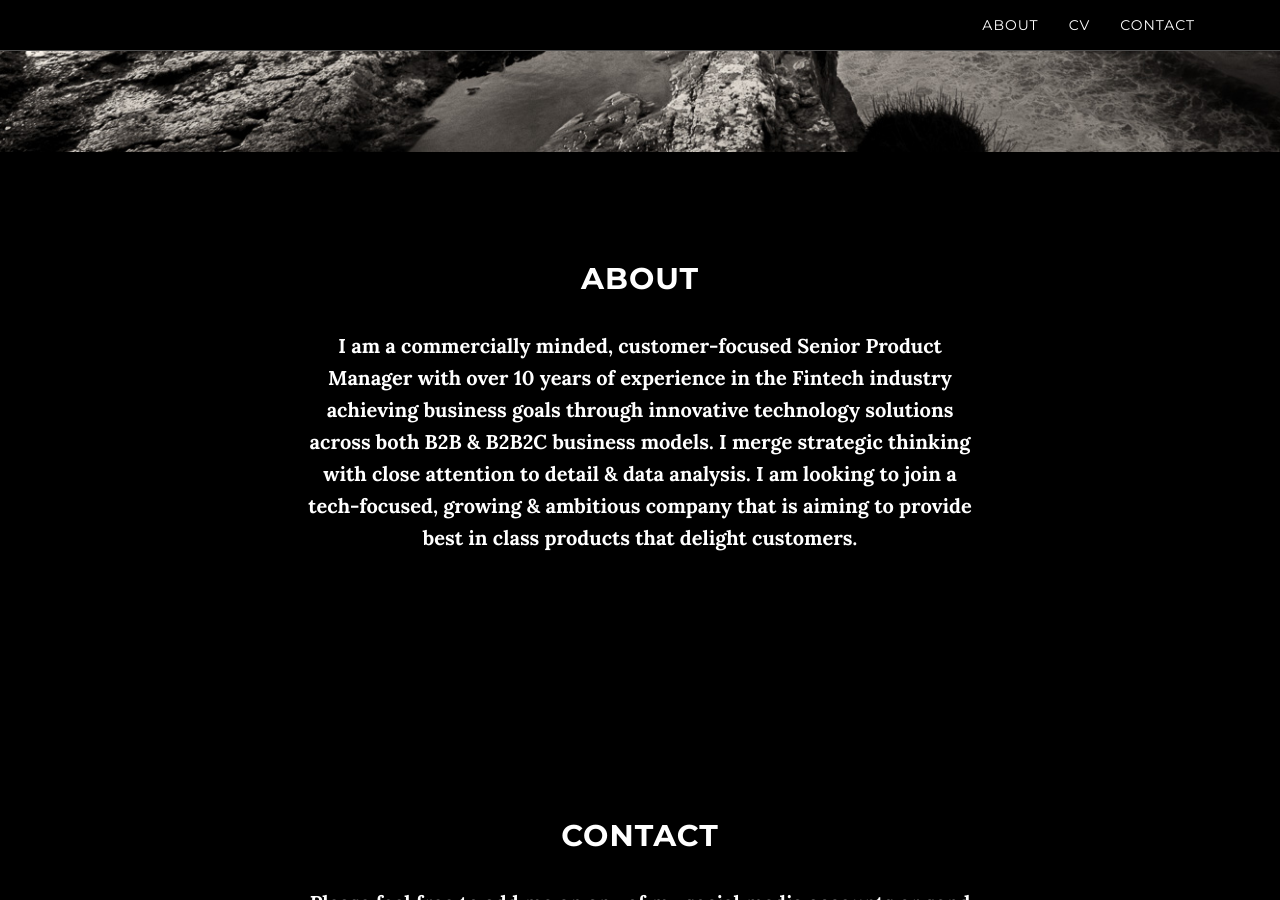
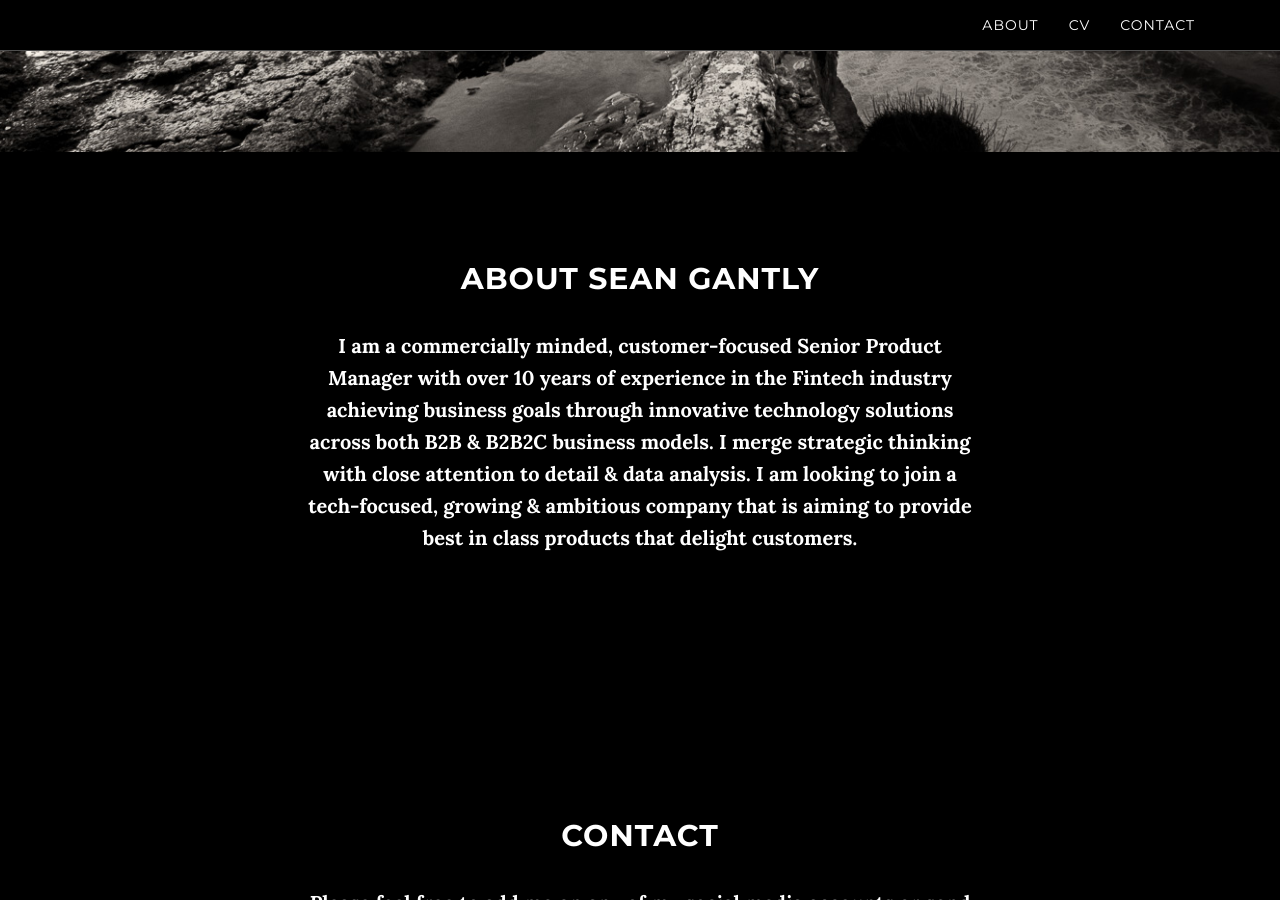
Before and after one commit to seangantly/seangantly.github.io, a Jekyll site: the page built from index.html, in a window 1280 px wide and 900 px high, scrolled down 748 px. Built offline with Jekyll 4.4.1, drawn with Linux system fonts in a browser that asks for light colours.

Commit message:
changing about for testing

```diff
--- a/_includes/about.html
+++ b/_includes/about.html
@@ -2,7 +2,7 @@
     <section id="about" class="container content-section text-center">
         <div class="row">
             <div class="col-lg-8 col-lg-offset-2">
-                <h2>About</h2>
+                <h2>About Sean Gantly</h2>
                 <p>I am a commercially minded, customer-focused Senior Product Manager with over 10 years of experience in the Fintech industry achieving business goals through innovative technology solutions across both B2B & B2B2C business models. I merge strategic thinking with close attention to detail & data analysis.  I am looking to join a tech-focused, growing & ambitious company that is aiming to provide best in class products that delight customers.</p>
             </div>
         </div>
```
